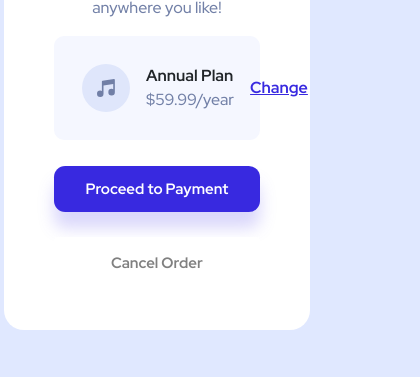
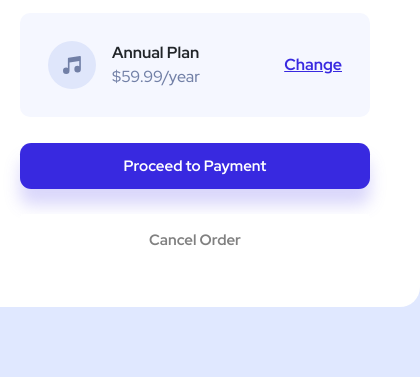
Before and after one commit to binary01-spec/order-summary, a plain HTML site: page index.html in a window 390 px wide. Shown: the part 467-844 px from the top of the page, 420 px wide, since content can reach past the window. Drawn offline with nearby package versions, Linux system fonts and the light colour scheme.

Commit message:
Update style.css

```diff
--- a/style.css
+++ b/style.css
@@ -90,10 +90,3 @@ body {
   margin-top: 15px;
   padding: 15px;
 }
-@media only screen and (max-width: 900px) {
-  .section,
-  .img {
-    max-width: 80%;
-    max-width: 80%;
-  }
-}
```
